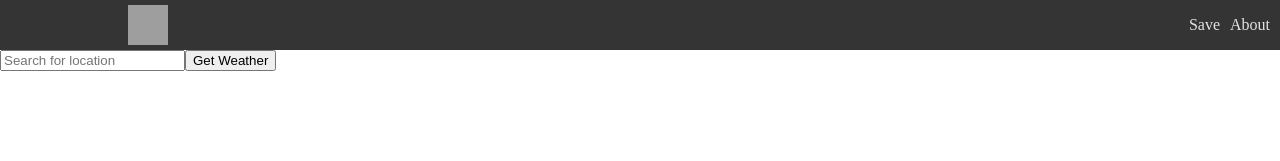
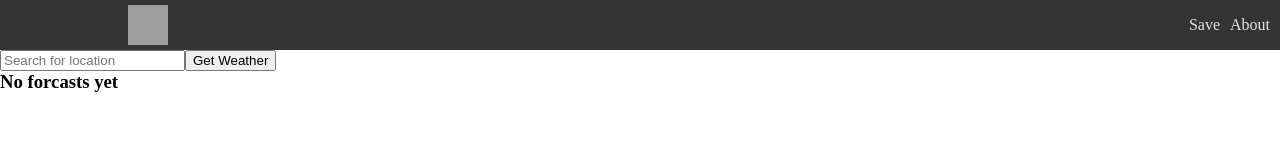
Before and after one commit to edkaresli/wa_frontend, a React (Create React App) app: page / in a window 1280 px wide. Shown: the top 161 px of the page. Built offline with nearby package versions, Linux system fonts and the light colour scheme; grey boxes are pictures that could not be loaded; the HTML template or start-up script is replaced by a standard one.

Commit message:
Functional build

```diff
--- /dev/null
+++ b/src/components/MainContent.css
@@ -0,0 +1,28 @@
+
+
+.locationForcast {
+    display: flex;
+    flex-direction: row;
+    margin-top: 20px;
+    background-color: azure;
+}
+
+.locationForcast h4 {
+    color: #067ca0;
+}
+
+.locationForcast h5 {
+    color: #067ca0;
+    font-size: 12px;
+}
+
+.locationForcast ul {
+    display: flex;
+    flex-direction: row;
+    font-size: 10px;
+    list-style-type: none;
+}
+
+.locationForcast ul li {
+    margin-left: 20px;
+}
--- a/src/components/MainContent.js
+++ b/src/components/MainContent.js
@@ -1,67 +1,133 @@
 import React from 'react';
+import '../components/MainContent.css';
 
 class MainContent extends React.Component {
   constructor(props) {
     super(props);
+    this.forcasts = [];
+    this.state = { allForcasts: [] };
+    this.handleClick = this.handleClick.bind(this);
+    this.renderForcast = this.renderForcast.bind(this);
+    this.createForcast = this.createForcast.bind(this);
+  }
 
-    this.state = {}
-    this.handleClick = this.handleClick.bind(this);
+  createForcast(forcast) {
+    let city = forcast.city;
+    let date = new Date();
+    let time = date.getHours() + ':' + date.getMinutes();
+    let LIs = '';
+    let element = `
+        <div>
+          <h4>${city}</h4> <br />
+          <span>${time}</span>
+        </div>
+        <ul>`;
+    for (let i = 0; i < forcast.consolidated_weather.length; i++) {
+      const date_of_forcast = forcast.consolidated_weather[i].applicable_date;
+      const max_temp = Math.round(forcast.consolidated_weather[i].max_temp);
+      const min_temp = Math.round(forcast.consolidated_weather[i].min_temp);
+      const now_temp = i === 0 ? Math.round(forcast.consolidated_weather[i].the_temp) : '';
+      const weather_state_name = forcast.consolidated_weather[i].weather_state_name;
+      const weather_state_abbr = forcast.consolidated_weather[i].weather_state_abbr;
+
+      LIs += '<li>' + `<h5>${date_of_forcast}</h5><br />` + `<img src="` + `https://www.metaweather.com/static/img/weather/${weather_state_abbr}.svg" width=60 height=60> <br />${weather_state_name} <br />
+        Max: ${max_temp} &#8451;<br />
+        Min: ${min_temp} &#8451;<br />`;
+      if(i === 0) {
+        LIs += `Now: ${now_temp} &#8451;` + '</li>';
+      }
+      else {
+        LIs += '</li>'
+      }
+    }
+    element += LIs + `</ul>`;
+
+    return element;
+  }
+
+  renderForcast() {
+    if(this.state.allForcasts.length < 1)
+      return (<h3>No forcasts yet</h3>);
+
+    let node = document.getElementById("searchResults");
+    let list = node.children;
+    for(let i = 0; i < list.length; i++) {
+      node.removeChild(list[list.length - 1 - i]);
+    }
+    /*
+    while(node.hasChildNodes()) {
+      node.removeChild(node.childNodes[0]);
+    }
+    */
+    for(let i = 0; i < this.state.allForcasts.length; i++) {
+      let forcastElement = this.createForcast(this.state.allForcasts[i]);
+
+      let el = document.createElement('DIV');
+      el.innerHTML = forcastElement;
+      el.classList = "locationForcast";
+      document.getElementById("searchResults").appendChild(el);
+    }
+
+
+    /*
+    let city = this.state.allForcasts[0].city;
+    let date = new Date();
+    let time = date.getHours() + ':' + date.getMinutes();
+    let element = `
+        <div>
+          <h4>${city}</h4> <br />
+          <span>${time}</span>
+        </div>
+        <ul>`;
+    let LIs = '';
+    for (let i = 0; i < this.state[0].consolidated_weather.length; i++) {
+      const date_of_forcast = this.state[0].consolidated_weather[i].applicable_date;
+      const max_temp = Math.round(this.state[0].consolidated_weather[i].max_temp);
+      const min_temp = Math.round(this.state[0].consolidated_weather[i].min_temp);
+      const now_temp = i === 0 ? Math.round(this.state[0].consolidated_weather[i].the_temp) : '';
+      const weather_state_name = this.state[0].consolidated_weather[i].weather_state_name;
+      const weather_state_abbr = this.state[0].consolidated_weather[i].weather_state_abbr;
+
+      LIs += '<li>' + `<h5>${date_of_forcast}</h5><br />` + `<img src="` + `https://www.metaweather.com/static/img/weather/${weather_state_abbr}.svg" width=60 height=60> <br />${weather_state_name} <br />
+        Max: ${max_temp} &#8451;<br />
+        Min: ${min_temp} &#8451;<br />`;
+      if(i === 0) {
+        LIs += `Now: ${now_temp} &#8451;` + '</li>';
+      }
+      else {
+        LIs += '</li>'
+      }
+    }
+
+    element += LIs + `</ul>`;
+    */
+
   }
 
   handleClick(event) {
-    event.preventDefault();
-    // Send a POST request to node server with the location.
-    // The node server should attempt to fetch from MetaWeather and send forcast back to client.
+   // event.preventDefault();
+
     let el = document.querySelector("input[type='text']");
     let locName = el.value;
-    let fiveDaysForecast = [];
+    // let fiveDaysForecast = [];
     console.log(locName);
-    let res = {};
-    /* place a fetch call here! */
-    /* send the location as a query */
-    /* receive the id of the location */
-    let woeid = '';
+    // let res = {};
 
-    //let url = "https://www.metaweather.com/api/location/search/?query=prague";
+    // let woeid = '';
 
-    // let headers = new Headers();
-   // headers.append('Content-Type', 'application/json');
-    //const request = new Request(url, { method: 'GET', cache: 'default', mode: 'no-cors', headers: headers });
-    // fetch(request)
-    fetch('http://localhost:5000/location/' + locName + '/')
+    fetch('http://localhost:5000/forcasts/' + locName + '/')
       .then(response => { return response.json(); })
-        .then(data => { console.log(data); } )
+        .then(data => { console.log(data);
+          if(this.forcasts.length > 5)
+          {
+            this.forcasts.pop();
+          }
+          this.forcasts.push({ city: locName, consolidated_weather: data.consolidated_weather});
+          this.setState({allForcasts: this.forcasts});
+        })
           .catch(err => {
             console.log(err);
           });
-
-        /*
-        if(response.status == 200) {
-          console.log("Cool!");
-        }
-        else {
-          console.log("Oops! response.status = " + response.status);
-          return;
-        }
-        */
-
-    // woeid = 796597;
-  /*
-    let result = fetch("https://www.metaweather.com/api/location/" + woeid + '/');
-    result.then(response => {
-      return response.json();
-    }).then(data => {
-        fiveDaysForecast = data;
-        console.log(data);
-    })
-    .catch(err => {
-      console.log(err);
-    });
-    */
-    /* send a query with the id and receive a JSON response */
-    /* turn the JSON into a <ul> and put it in state */
-    /* render the result in a child component */
-    // document.getElementById("searchResults").innerText = "Name: " + res.name;
   }
 
   render() {
@@ -71,7 +137,7 @@ class MainContent extends React.Component {
           <input type="text" name="search" placeholder="Search for location"/>
           <button type="button" name="button" value="getWeather" onClick={this.handleClick}>Get Weather</button>
         </div>
-        <div id="searchResults"></div>
+        <div id="searchResults">{this.renderForcast()}</div>
       </main>
     );
   }
```
